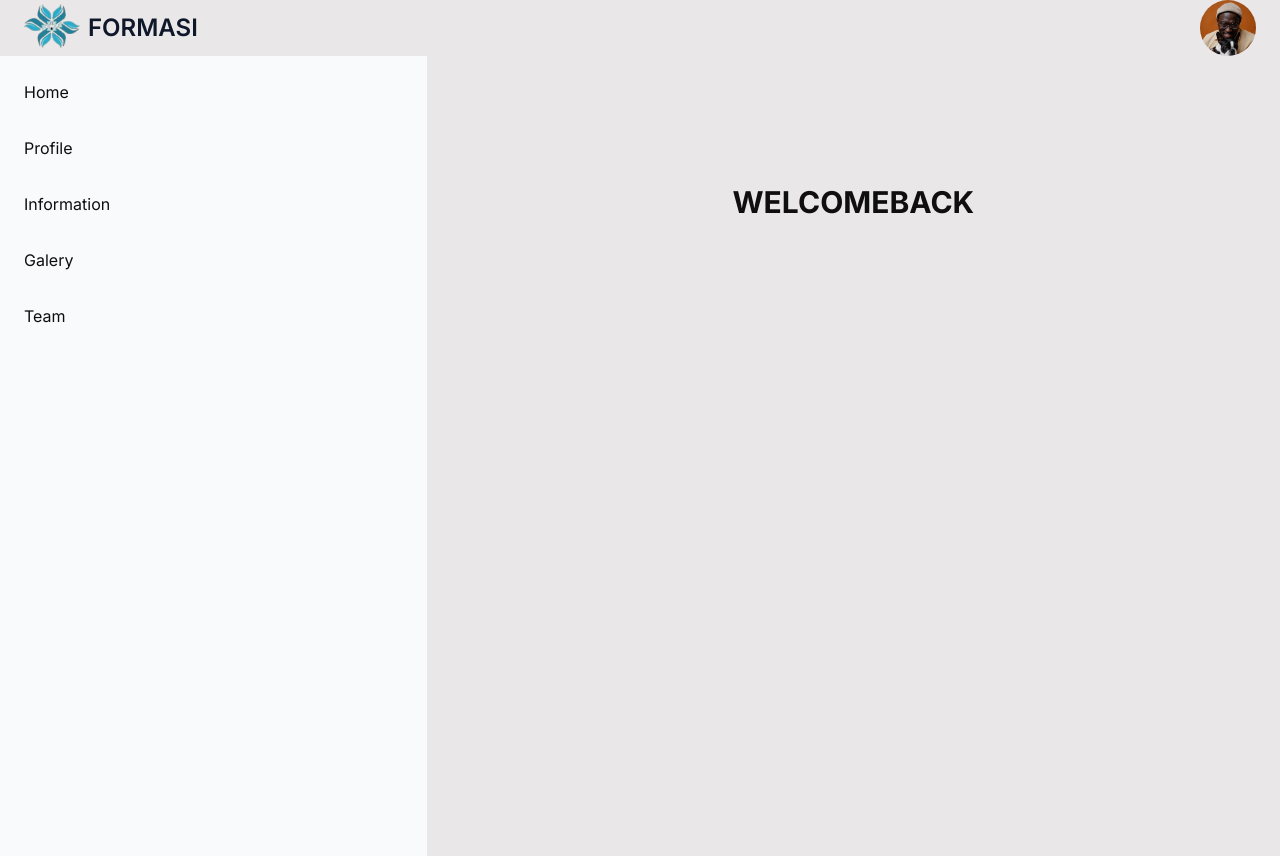
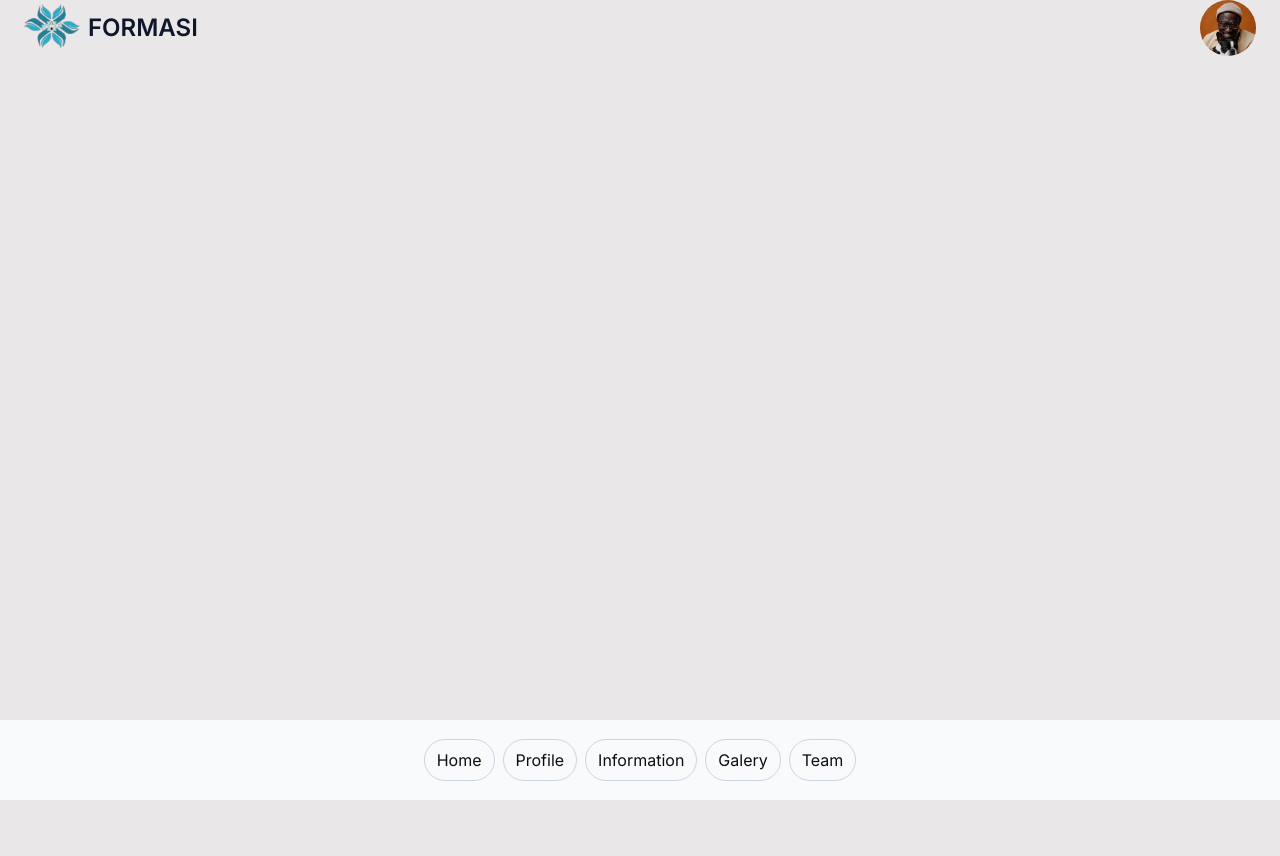
Before and after one commit to Romzyyy/formasi, a Next.js app: page /dashboard in a window 1280 px wide. After the commit the page ends 800 px from the top, so only its background shows below. Built offline with nearby package versions, Linux system fonts and the light colour scheme.

Commit message:
style: add bottom navigation

```diff
--- a/src/app/dashboard/layout.jsx
+++ b/src/app/dashboard/layout.jsx
@@ -1,3 +1,4 @@
+import Bottombar from "@/components/Bottombar";
 import "./../globals.css";
 
 export const metadata = {
@@ -12,5 +13,7 @@ export const metadata = {
 };
 
 export default function DashboarLayout({ children }) {
-  return <main>{children}</main>;
+  return <main>{children}
+  <Bottombar/>
+  </main>;
 }
--- a/src/app/dashboard/page.jsx
+++ b/src/app/dashboard/page.jsx
@@ -1,13 +1,7 @@
 import Image from 'next/image'
 import React from 'react'
 
-const navigationSide = [
-    { name: "Home", href: "Home" },
-    { name: "Profile", href: "Profile" },
-    { name: "Information", href: "Information" },
-    { name: "Galery", href: "Galery" },
-    { name: "Team", href: "Team" },
-  ];
+
 
 export default function Dashboard() {
   return (
@@ -23,20 +17,7 @@ export default function Dashboard() {
                 <Image className='object-cover object-top h-full rounded-full' src={"/asd1.jpg"} width={100} height={100}/>
             </div>
         </div>
-        <div className='flex'>
-            <div className='w-1/3 bg-slate-50 h-screen'>
-                <ul className='flex flex-col gap-4 cursor-pointer mx-4 mt-4 '>
-                    {navigationSide.map((item)=>(
-                       <li key={item.name} className=' p-2 rounded-md active:bg-slate-100'>
-                        <a href={item.href}>{item.name}</a>
-                       </li>
-                    ))}
-                </ul>
-            </div>
-            <div className='mt-32 mx-auto'>
-                <h1 className='font-bold text-3xl'>WELCOMEBACK</h1>
-            </div>
-        </div>
+
     </div>
   )
 }
--- /dev/null
+++ b/src/components/Bottombar.jsx
@@ -0,0 +1,24 @@
+import React from "react";
+const navigationSide = [
+  { name: "Home", href: "Home" },
+  { name: "Profile", href: "Profile" },
+  { name: "Information", href: "Information" },
+  { name: "Galery", href: "Galery" },
+  { name: "Team", href: "Team" },
+];
+
+export default function Bottombar() {
+  return (
+    <div className="fixed bottom-0 w-screen mt-20 bg-red-500">
+      <div className=" flex justify-evenly items-center w-screen bg-slate-50 h-20">
+        <ul className="flex  gap-2">
+          {navigationSide.map((item) => (
+            <li key={item.name} className=" rounded-full cursor-pointer py-2 px-3 border border-slate-300">
+              <a href={item.href}>{item.name}</a>
+            </li>
+          ))}
+        </ul>
+      </div>
+    </div>
+  );
+}
```
